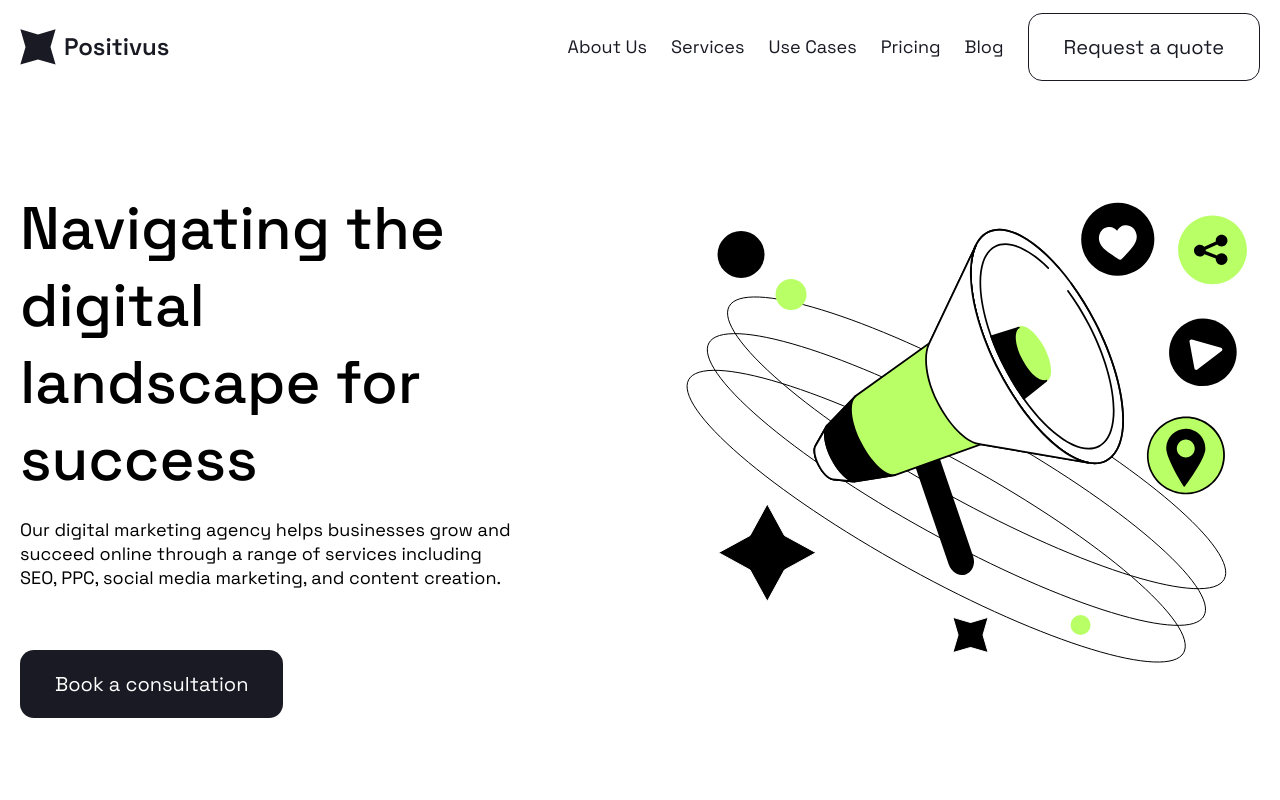
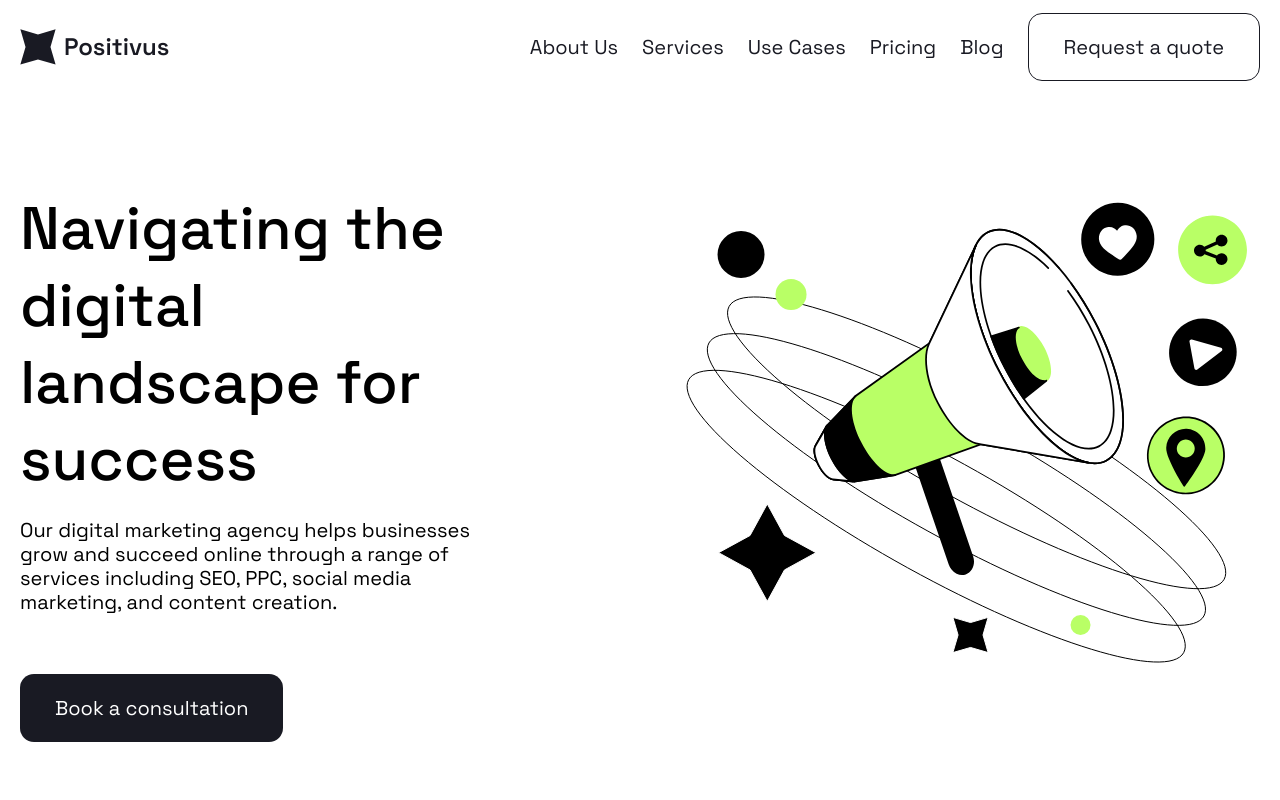
Before and after one commit to garryismael/positivus, a plain HTML site: page index.html in a window 1280 px wide. Shown: the top 800 px of the page. Drawn offline with nearby package versions, Linux system fonts and the light colour scheme.

Commit message:
fix font size

```diff
--- a/assets/css/style.css
+++ b/assets/css/style.css
@@ -290,9 +290,10 @@ header .btn-menu span.third {
   animation-delay: 250ms;
 }
 
-header nav a {
+header nav ul a {
   color: var(--dark);
   text-wrap: nowrap;
+  font-size: 16px!important;
 }
 
 header nav.active {
@@ -1348,6 +1349,10 @@ footer {
     gap: 24px;
   }
 
+  header nav ul a {
+    font-size: 20px!important;
+  }
+
   header nav ul li:last-child {
     margin: 0;
   }
@@ -1369,6 +1374,10 @@ footer {
   }
   .hero .left h1 {
     margin: 0;
+  }
+
+  .hero .left p {
+    font-size: 20px;
   }
 
   .hero .left img {
--- a/index.html
+++ b/index.html
@@ -3,6 +3,7 @@
   <head>
     <meta charset="UTF-8" />
     <meta name="viewport" content="width=device-width, initial-scale=1.0" />
+    <link rel="icon" type="image/x-icon" href="assets/img/favicon.ico">
     <link rel="preconnect" href="https://fonts.googleapis.com" />
     <link rel="preconnect" href="https://fonts.gstatic.com" crossorigin />
     <link
```
Also changed, not shown: assets/img/favicon.ico (added).
